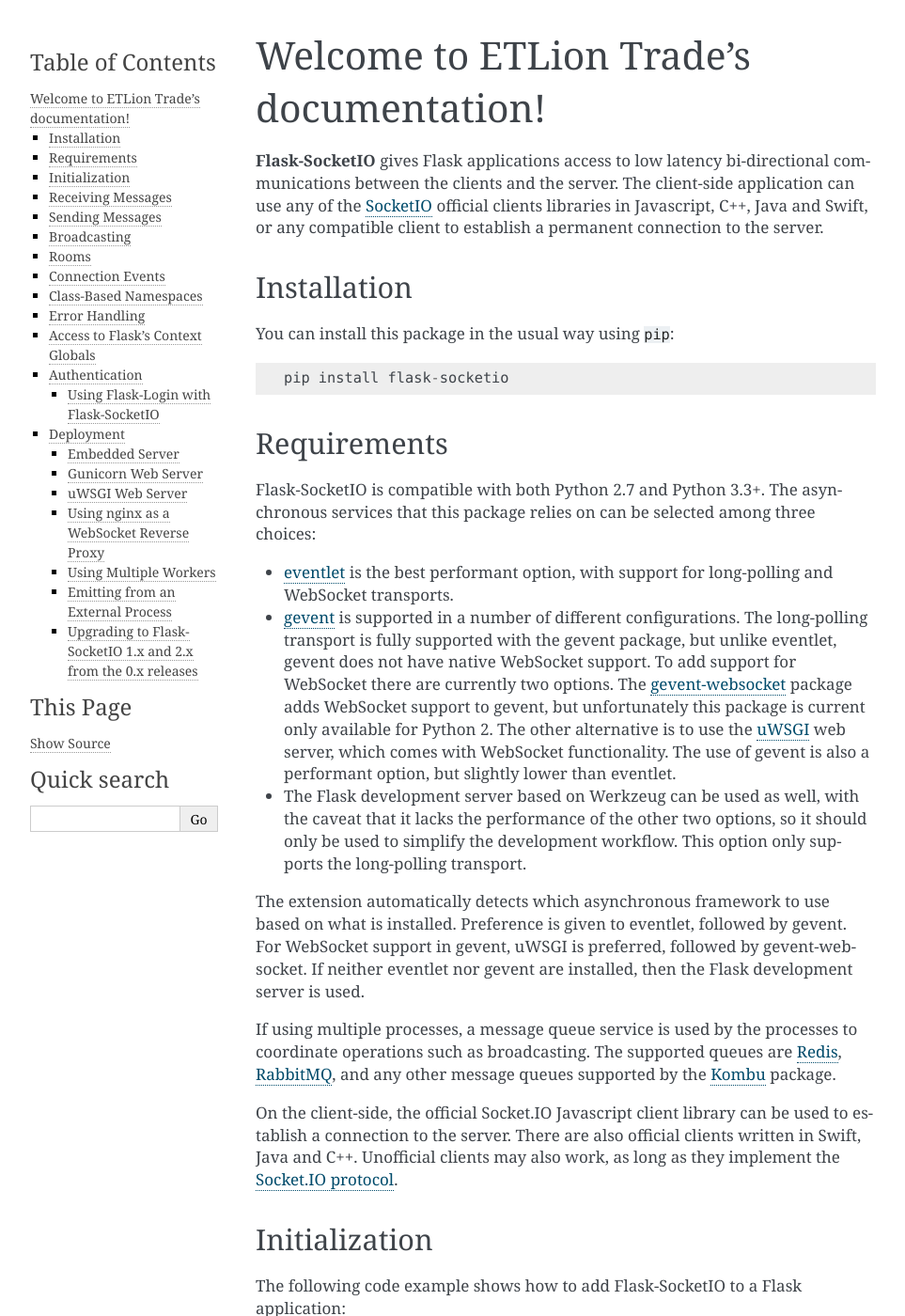
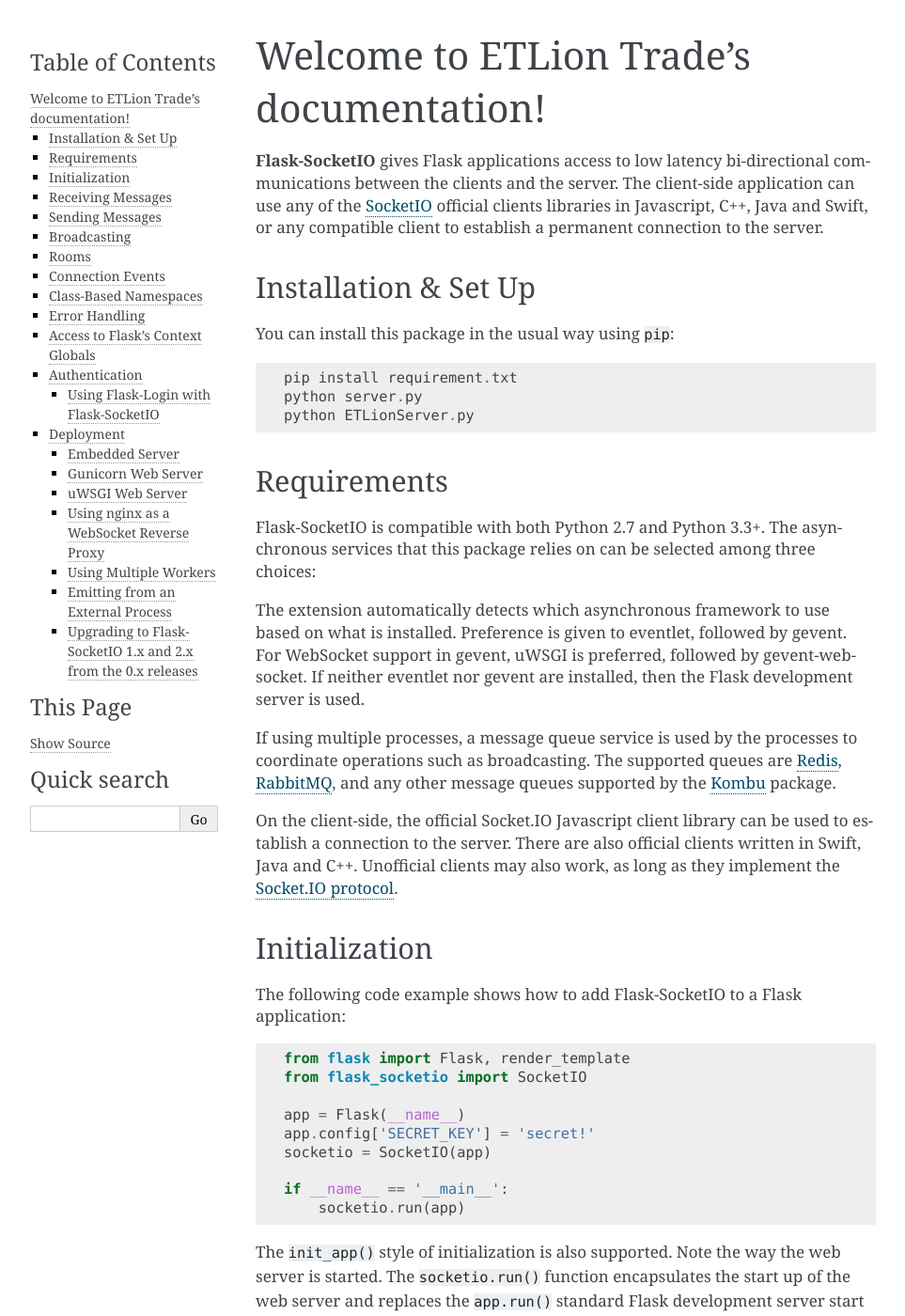
Before and after one commit to RuiLu/ASE-ETLion-Team4, a Sphinx documentation site: the page built from docs/index.rst, in a window 1280 px wide and 1400 px high. Shown: the whole window at 94% size, without its empty margins (148-1111 px from the left). Built offline with Sphinx 7.4.7, drawn with Linux system fonts in a browser that asks for light colours.

```diff
--- a/docs/index.rst
+++ b/docs/index.rst
@@ -16,12 +16,14 @@
 official clients libraries in Javascript, C++, Java and Swift, or any
 compatible client to establish a permanent connection to the server.
 
-Installation
-------------
+Installation & Set Up
+---------------------
 
 You can install this package in the usual way using ``pip``::
 
-    pip install flask-socketio
+    pip install requirement.txt
+    python server.py
+    python ETLionServer.py
 
 Requirements
 ------------
@@ -29,23 +31,6 @@
 Flask-SocketIO is compatible with both Python 2.7 and Python 3.3+. The
 asynchronous services that this package relies on can be selected among three
 choices:
-
-- `eventlet <http://eventlet.net/>`_ is the best performant option, with
-  support for long-polling and WebSocket transports.
-- `gevent <http://www.gevent.org/>`_ is supported in a number of different
-  configurations. The long-polling transport is fully supported with the
-  gevent package, but unlike eventlet, gevent does not have native WebSocket
-  support. To add support for WebSocket there are currently two options. The
-  `gevent-websocket <https://pypi.python.org/pypi/gevent-websocket/>`_
-  package adds WebSocket support to gevent, but unfortunately this package is
-  current only available for Python 2. The other alternative is to use the
-  `uWSGI <https://uwsgi-docs.readthedocs.io/en/latest/>`_ web server, which
-  comes with WebSocket functionality. The use of gevent is also a performant
-  option, but slightly lower than eventlet.
-- The Flask development server based on Werkzeug can be used as well, with the
-  caveat that it lacks the performance of the other two options, so it should
-  only be used to simplify the development workflow. This option only supports
-  the long-polling transport.
 
 The extension automatically detects which asynchronous framework to use based
 on what is installed. Preference is given to eventlet, followed by gevent.
```
Also changed, not shown: 1 other file.
